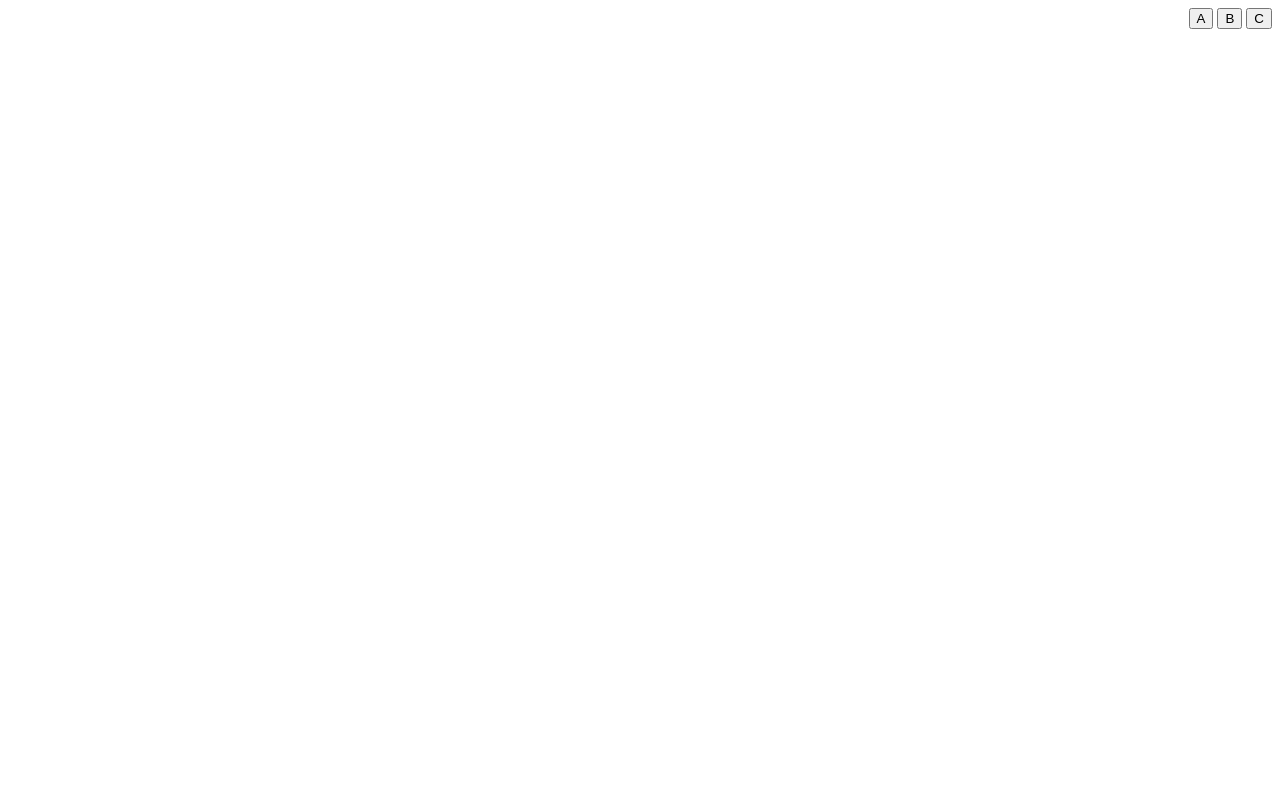
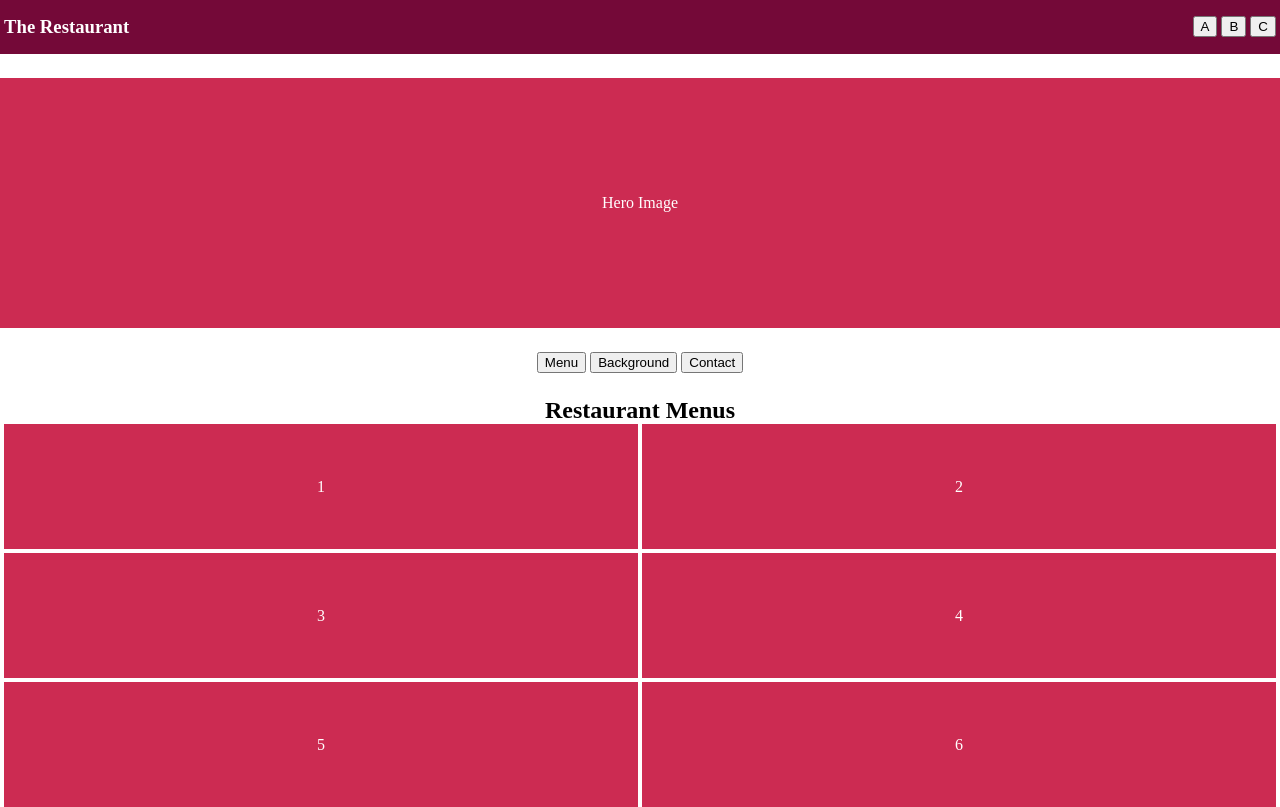
Before and after one commit to markpandan/odin-restaurant-page, a website built with webpack: page src/template.html in a window 1280 px wide. Built offline with nearby package versions, Linux system fonts and the light colour scheme.

Commit message:
Add javascript code for appending of DOMs

```diff
--- a/src/index.js
+++ b/src/index.js
@@ -1,3 +1,39 @@
 import "./styles.css";
 
-console.log("Hello World");
+const content = document.querySelector("#content");
+
+// const hero = document.createElement("div");
+// hero.classList.add("hero");
+// hero.textContent = "Hero Image";
+// content.appendChild(hero);
+
+const pageSection = document.createElement("section");
+pageSection.classList.add("page-section");
+content.appendChild(pageSection);
+
+const pageSectionTitle = document.createElement("h1");
+pageSectionTitle.textContent = "Restaurant Menus";
+pageSection.appendChild(pageSectionTitle);
+
+const selectionContainer = document.createElement("div");
+selectionContainer.classList.add("selection-container");
+pageSection.appendChild(selectionContainer);
+
+for (let i = 1; i <= 6; i++) {
+  const selection = document.createElement("div");
+  selection.classList.add("selection");
+  selection.textContent = i;
+
+  selectionContainer.appendChild(selection);
+}
+
+const menuButton = document.querySelector("#menu-button");
+menuButton.addEventListener("click", () => {
+  console.log("Hello World");
+});
+
+const backgroundButton = document.querySelector("#background-button");
+backgroundButton.addEventListener("click", () => {});
+
+const contactButton = document.querySelector("#contact-button");
+contactButton.addEventListener("click", () => {});
--- a/src/styles.css
+++ b/src/styles.css
@@ -1,14 +1,65 @@
 * {
   box-sizing: border-box;
+  margin: 0;
 }
 
 :root {
-}
+  --primary-color: #740938;
+  --secondary-color: #de7c7d;
+  --accent-light-color: #cc2b52;
+  --accent-dark-color: #af1740;
 
-body {
+  --font-color: white;
+  --padding-x-axis: 0.25rem;
 }
 
 header {
+  background-color: var(--primary-color);
+  color: var(--font-color);
+
+  padding: 1rem var(--padding-x-axis);
   display: flex;
-  justify-content: end;
+  justify-content: space-between;
 }
+
+#content {
+  margin-top: 24px;
+
+  display: flex;
+  flex-direction: column;
+  gap: 24px;
+}
+
+.tab-buttons {
+  text-align: center;
+}
+
+.hero {
+  background-color: var(--accent-light-color);
+  color: var(--font-color);
+  display: flex;
+  justify-content: center;
+  align-items: center;
+  height: 250px;
+}
+
+.page-section {
+  text-align: center;
+}
+
+.selection-container {
+  display: grid;
+  grid-template-columns: repeat(2, 1fr);
+  gap: 0.25rem;
+  padding: 0 var(--padding-x-axis);
+}
+
+.selection {
+  background-color: var(--accent-light-color);
+  color: var(--font-color);
+  height: 125px;
+
+  display: flex;
+  align-items: center;
+  justify-content: center;
+}
--- a/src/template.html
+++ b/src/template.html
@@ -7,12 +7,21 @@
   </head>
   <body>
     <header>
+      <h3>The Restaurant</h3>
       <nav>
         <button>A</button>
         <button>B</button>
         <button>C</button>
       </nav>
     </header>
-    <div id="content"></div>
+    <div id="content">
+      <div class="hero">Hero Image</div>
+      <div class="tab-buttons">
+        <button id="menu-button">Menu</button>
+        <button id="background-button">Background</button>
+        <button id="contact-button">Contact</button>
+      </div>
+    </div>
+    <div id="footer"></div>
   </body>
 </html>
```
